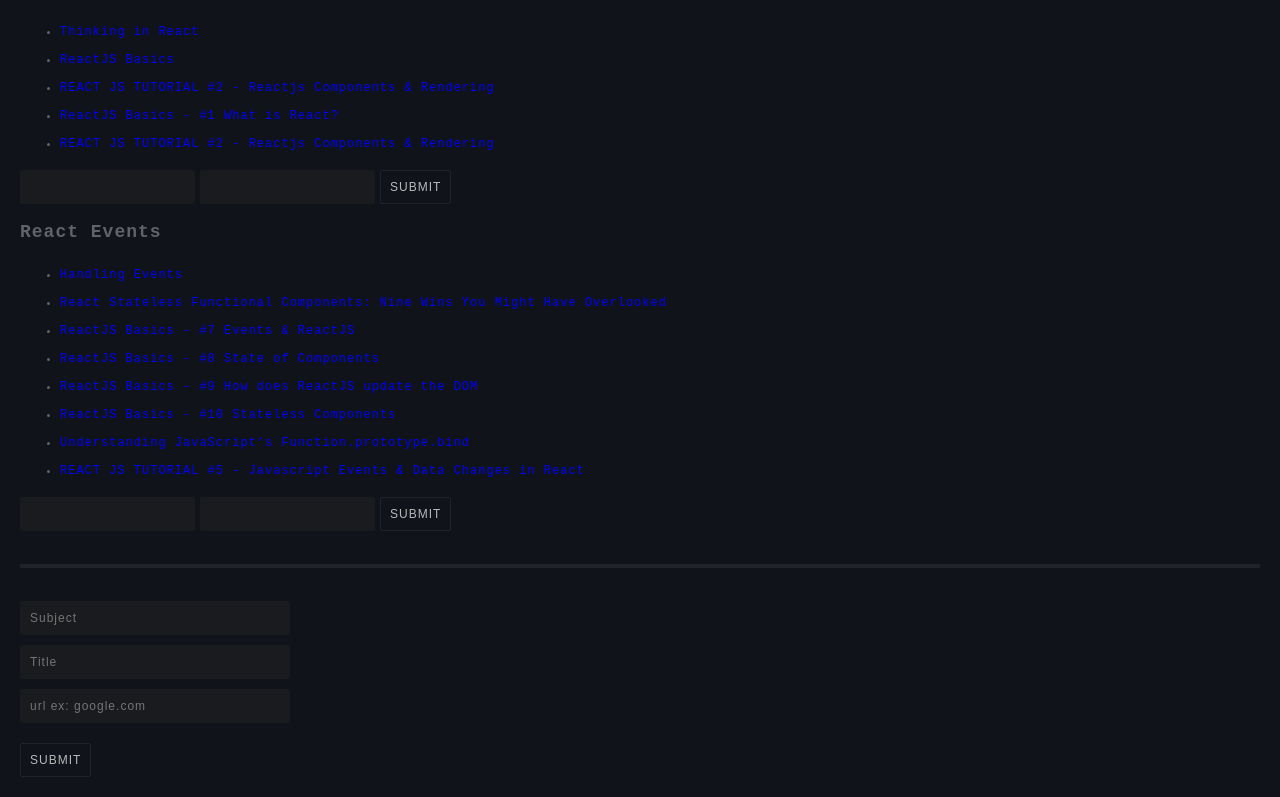
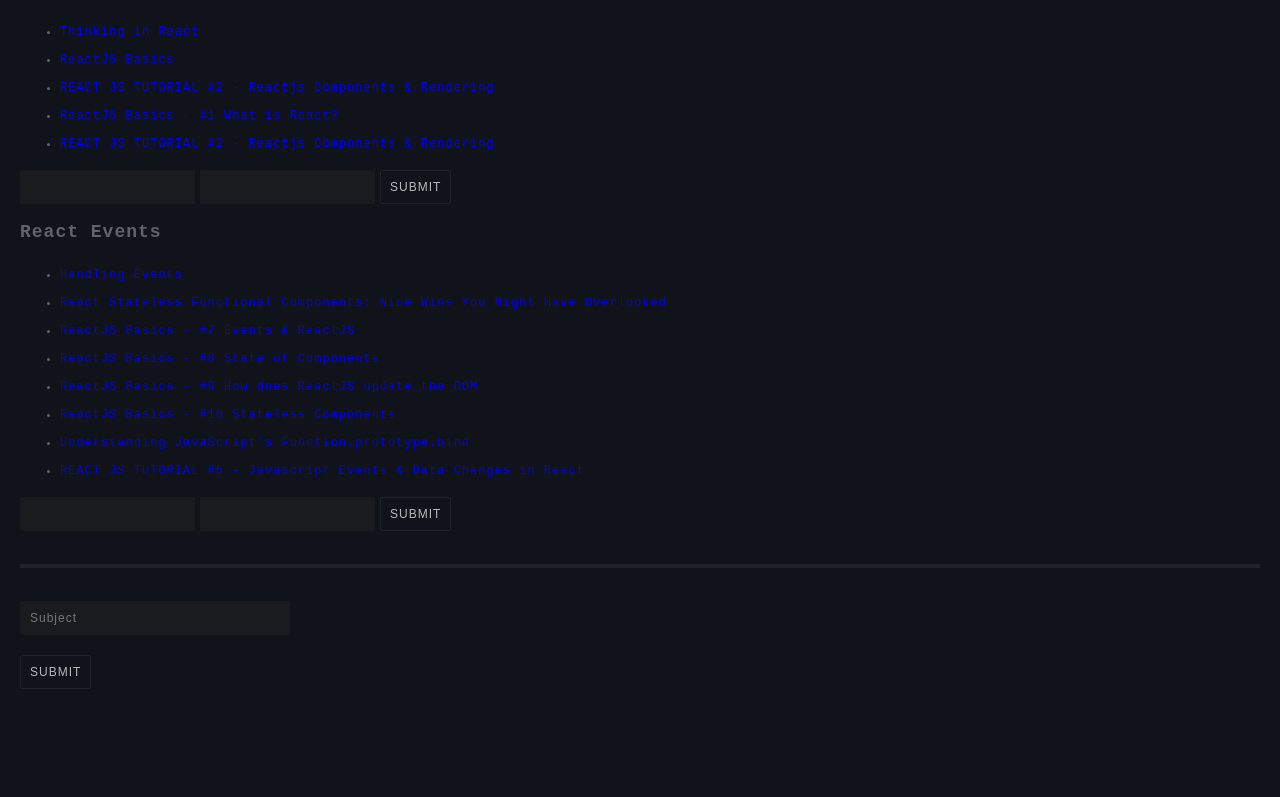
Before and after one commit to Roman-KO/notes, a React (Create React App) app: page / in a window 1280 px wide. Shown: the part 736-1533 px from the top of the page. After the commit the page ends 1445 px from the top, so only its background shows below. Built offline with nearby package versions, Linux system fonts and the light colour scheme.

Commit message:
moved addnewsubject to its own component - still very broken - sadface

```diff
--- /dev/null
+++ b/src/AddNewSubject.js
@@ -0,0 +1,47 @@
+import React, { Component } from 'react';
+
+export default class AddNewSubject extends Component {
+	constructor() {
+		super();
+		this.state = {
+			subject: ''
+		}
+
+		this.handleSubmit = this.handleSubmit.bind(this);
+		this.handleTypingNew = this.handleTypingNew.bind(this);
+	}
+
+	handleTypingNew(e) {
+		const target = e.target;
+		const value = target.value;
+		const name = target.name;
+
+		this.setState({
+			[e.target.name]: e.target.value
+		})
+	//	console.log(this.state);
+	}
+
+	handleSubmit(e){
+		e.preventDefault();
+		this.props.addSubject(this.state.subject);
+	}
+
+	render() {
+		return (
+			<form className="new-form">
+				<label htmlFor="subject"></label>
+				<input
+					name="subject"
+					onChange={this.handleTypingNew}
+					value={this.state.subject}
+					type="text"
+					placeholder="Subject"
+				/>
+				<button onClick={this.handleSubmit}>
+					Submit
+				</button>
+			</form>
+		)
+	}
+}
--- a/src/App.js
+++ b/src/App.js
@@ -1,12 +1,12 @@
 import React, { Component } from 'react';
 import './App.css';
 import Subject from './Subject';
+import AddNewSubject from './AddNewSubject';
 import resources from './resources.json';
 
 class App extends Component {
     constructor(props) {
         super(props);
-
 
         // console.log(Json);
 
@@ -14,10 +14,10 @@
             resources: resources,
         }
 
-        this.handleEventClick = this.addNewSubject.bind(this);
+        //this.handleEventClick = this.addNewSubject.bind(this);
         this.addNewResource = this.addNewResource.bind(this);
         this.addNewSubject = this.addNewSubject.bind(this);
-        this.handleTypingNew = this.handleTypingNew.bind(this);
+        //this.handleTypingNew = this.handleTypingNew.bind(this);
     }
 
     addNewResource(subject, x){
@@ -36,19 +36,9 @@
         //     })
         // });
     }
-
-    handleTypingNew(e) {
-		const target = e.target;
-		const value = target.value;
-		const name = target.name;
-
-		this.setState({
-			[e.target.name]: e.target.value
-		})
-	}
-
-    addNewSubject(e) {
-        e.preventDefault();
+    addNewSubject(subject, x) {
+        console.log('parent', subject);
+	//	e.preventDefault();
 
 		const tempState = this.state;
 		const newSubject = {
@@ -56,8 +46,8 @@
 			resources: []
 		}
 
-        this.setState.tempState;
 		tempState.resources.push(newSubject);
+		this.setState(tempState);
 
 		console.log(tempState);
 		// console.log(newSubject);
@@ -77,35 +67,7 @@
                 <br />
                 <hr />
                 <br />
-                <form className="new-form">
-					<label htmlFor="subject"></label>
-					<input
-						name="subject"
-                        onChange={this.handleTypingNew}
-						value={this.state.subject}
-						type="text"
-                        placeholder="Subject"
-					/>
-                    <label htmlFor="title"></label>
-                    <input
-                        name="title"
-                        onChange={this.handleTypingNew}
-                        value={this.state.title}
-                        type="text"
-                        placeholder="Title"
-                    />
-                    <label htmlFor="url"></label>
-					<input
-						name="url"
-						onChange={this.handleTypingNew}
-						value={this.state.url}
-						type="text"
-                        placeholder="url ex: google.com"
-					/>
-                    <button onClick={this.addNewSubject}>
-						Submit
-					</button>
-				</form>
+                <AddNewSubject addSubject={this.addNewSubject}/>
             </div>
         );
     }
```
Also changed, not shown: 1 other file (tests, documents, lock files or other folders). Lines whose indentation alone changed are shown as unchanged.
